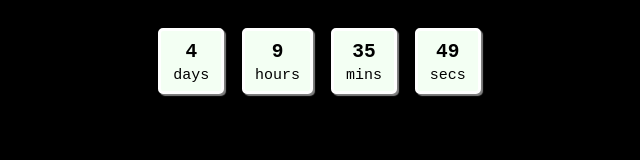
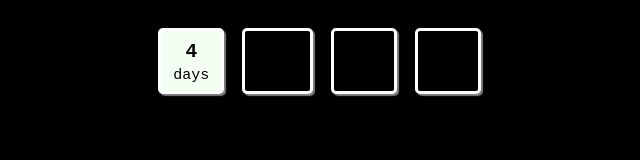
Before and after one commit to rpggel/notion1, a plain HTML site: page index.html in a window 1280 px wide. Shown: the whole page, without its empty margins (266-906 px from the left). Drawn offline with Linux system fonts and the light colour scheme.

Commit message:
Update index.html

```diff
--- a/index.html
+++ b/index.html
@@ -52,16 +52,16 @@
         }
 
         #hours{
-            background-color:  #f3fff3;
+            background-color:  #000000;
 
        }
 
         #minutes{
-            background-color:  #f3fff3;
+            background-color:  #000000;
        }
 
         #seconds{
-            background-color:  #f3fff3;
+            background-color:  #000000;
        }
 
 
```
